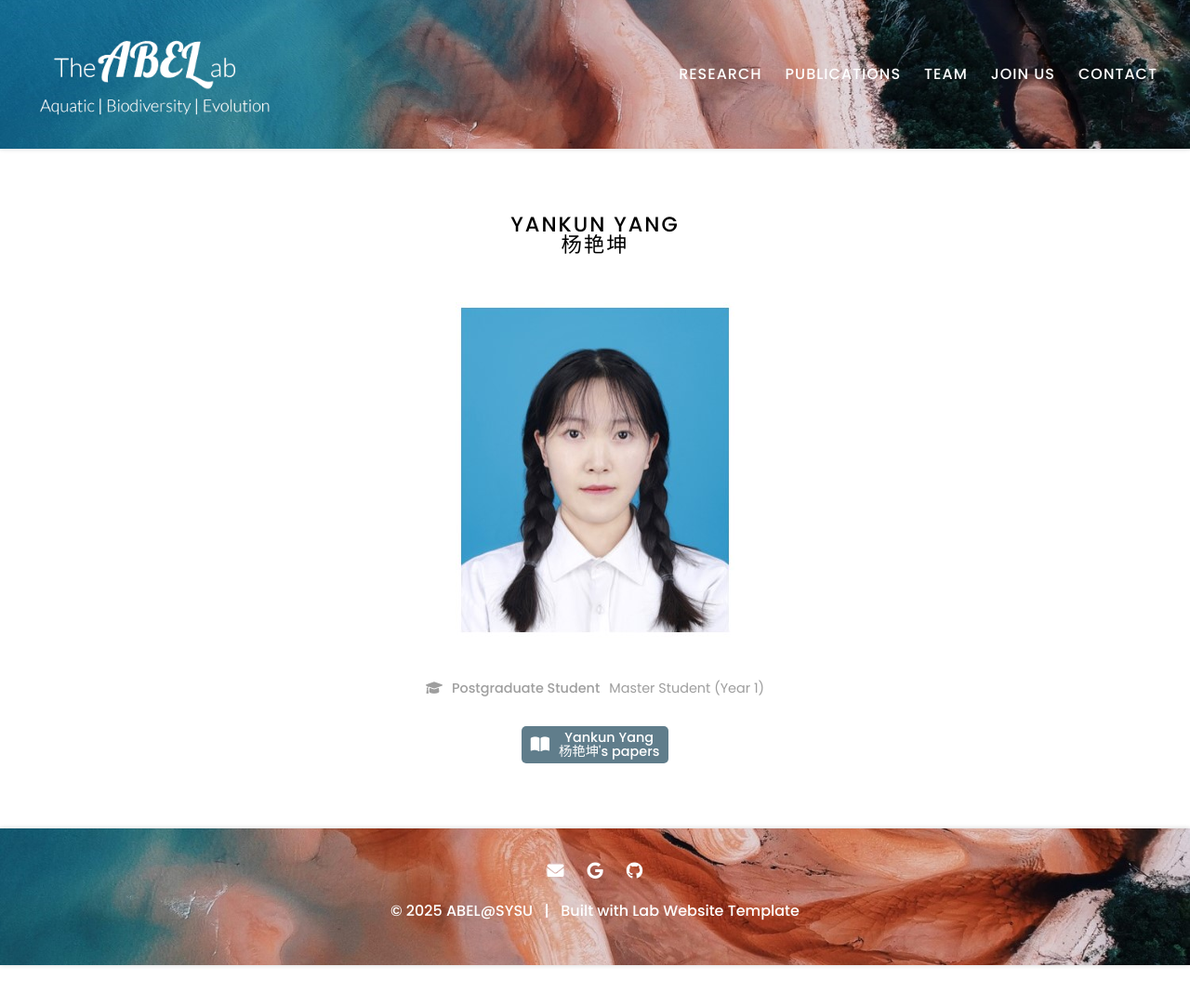
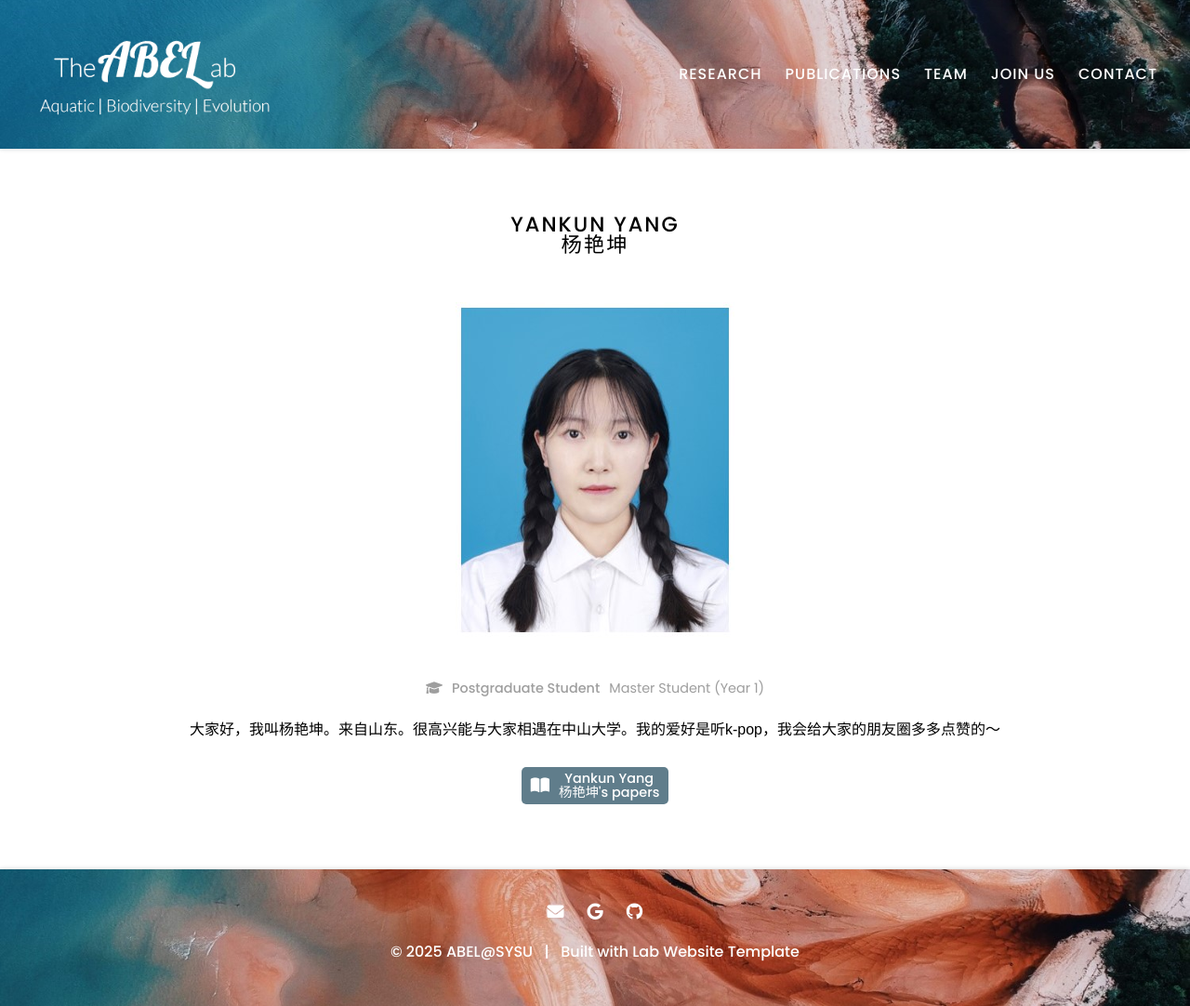
Before and after one commit to abel-sysu/en, a Jekyll site: the page built from _members/yangyankun.md, in a window 1280 px wide. Shown: the whole page at 93% size. Built offline with Jekyll 4.4.1, drawn with Linux system fonts in a browser that asks for light colours; before the commit the page ends 1038 px from its top, so only the background shows below that.

Commit message:
Update yangyankun.md

```diff
--- a/_members/yangyankun.md
+++ b/_members/yangyankun.md
@@ -9,5 +9,5 @@ aliases:
 ---
 
 <centre>
-
+大家好，我叫杨艳坤。来自山东。很高兴能与大家相遇在中山大学。我的爱好是听k-pop，我会给大家的朋友圈多多点赞的～
 </centre>
```
